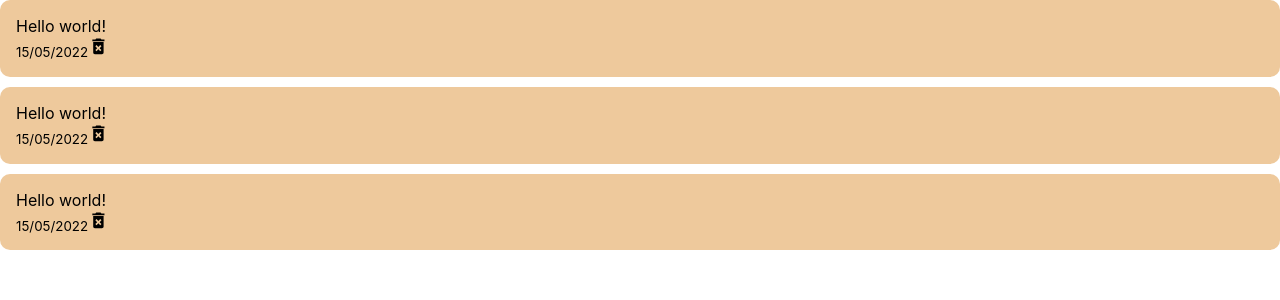
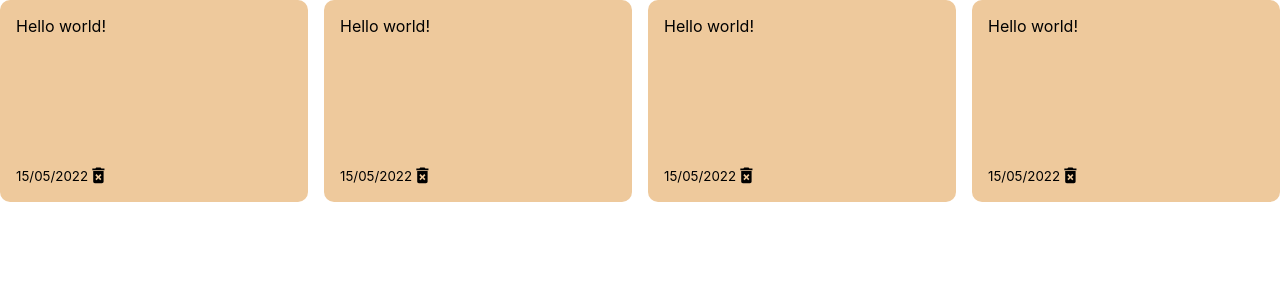
Before and after one commit to naufalazim/BuatNota, a React (Create React App) app: page / in a window 1280 px wide. Shown: the top 300 px of the page. Built offline with nearby package versions, Linux system fonts and the light colour scheme.

Commit message:
CSS note list

```diff
--- a/src/components/NotesList.js
+++ b/src/components/NotesList.js
@@ -7,6 +7,7 @@
             <Note />
             <Note />
             <Note />
+            <Note />
         </div>
     )
 }
--- a/src/index.css
+++ b/src/index.css
@@ -12,9 +12,24 @@
     monospace;
 }
 
+.notes-list {
+  display: grid;
+  grid-gap: 1rem;
+  grid-template-columns: repeat(auto-fit, minmax(250px, 1fr));
+}
+
 .note {
   background-color: #EEC99C;
   margin-bottom: 10px;
   border-radius: 10px;
   padding: 1rem;
+  min-height: 170px;
+  display: flex;
+  flex-direction: column;
+  justify-content: space-between;
 }
+
+.note-footer {
+  display: flex;
+  align-items: center;
+}
```
